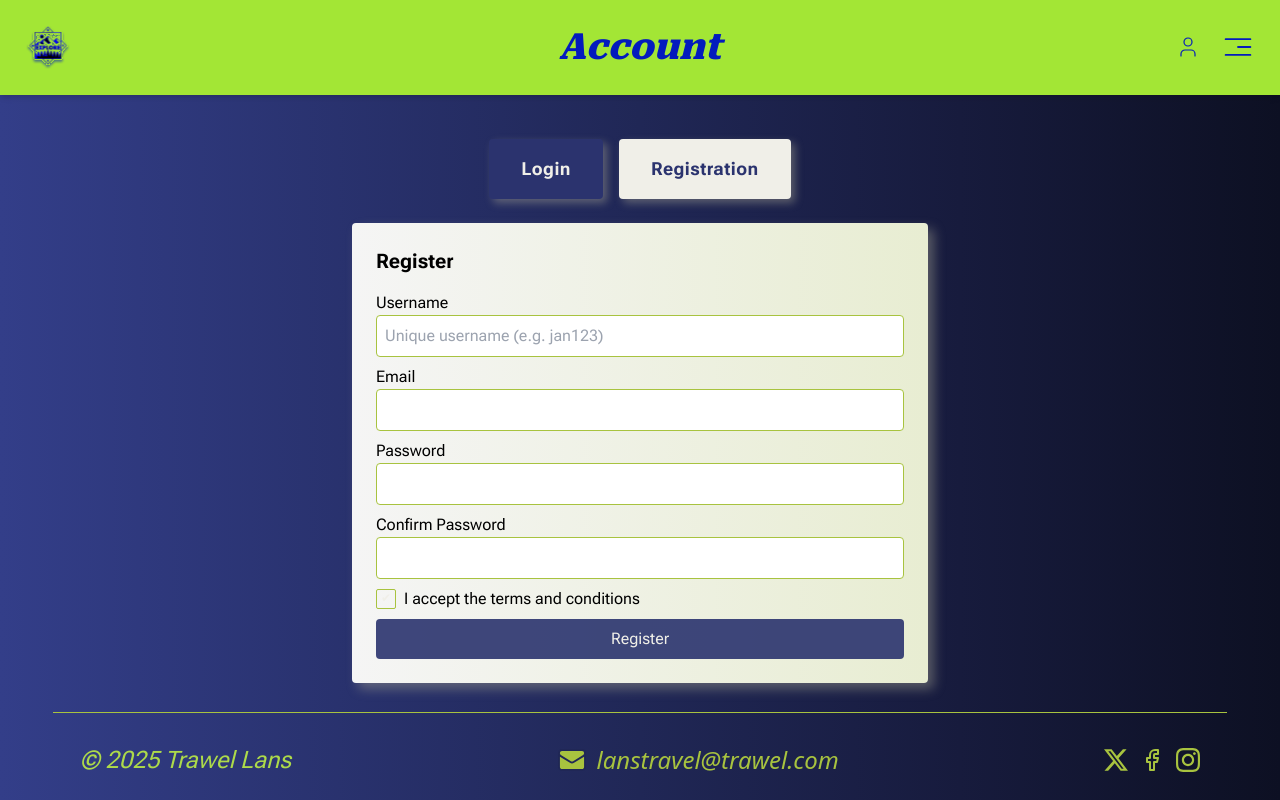
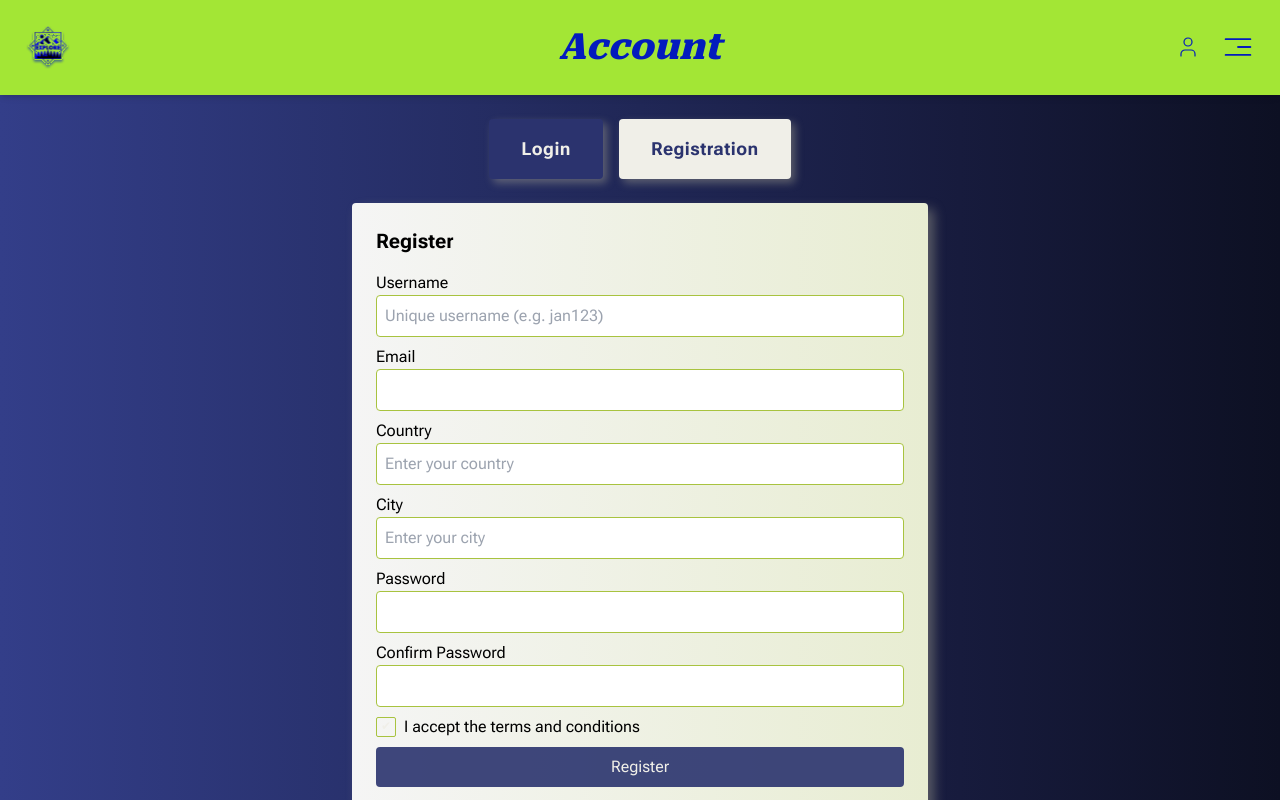
Before and after one commit to katerinajoanna/Examensarbete-TravelLans, a React (Vite) app in the folder frontend/: page /login in a window 1280 px wide. Both pictures are taken after a click on the button "Registration". Built offline with nearby package versions, Linux system fonts and the light colour scheme.

Commit message:
Lagt till i RegisterForm input till contry och city

```diff
--- a/frontend/src/components/RegisterForm.tsx
+++ b/frontend/src/components/RegisterForm.tsx
@@ -1,29 +1,129 @@
+// const RegisterForm = () => {
+//     return (
+//         <section className="bg-gradient-to-r from-[#f5f5f5] to-[#e8edd2] p-6 rounded shadow-formShadow w-full max-w-md md:max-w-lg lg:max-w-xl mx-auto">
+//             <h2 className="text-xl font-bold mb-4">Register</h2>
+//             <form className="space-y-2">
+//                 <div>
+//                     <label className="block">Username</label>
+//                     <input type="text" className="border border-bgLine focus:border-borderInput focus:outline-none p-2 w-full rounded" placeholder="Unique username (e.g. jan123)" />
+//                 </div>
+//                 <div>
+//                     <label className="block">Email</label>
+//                     <input type="email" className="border border-bgLine focus:border-borderInput focus:outline-none p-2 w-full rounded" />
+//                 </div>
+//                 <div>
+//                     <label className="block">Password</label>
+//                     <input type="password" className="border border-bgLine focus:border-borderInput focus:outline-none p-2 w-full rounded" />
+//                 </div>
+//                 <div>
+//                     <label className="block">Confirm Password</label>
+//                     <input type="password" className="border border-bgLine focus:border-borderInput focus:outline-none p-2 w-full rounded" />
+//                 </div>
+//                 <div className="flex items-center">
+//                     <input type="checkbox" className="mr-2 h-5 w-5 cursor-pointer appearance-none border border-bgLine rounded-sm checked:bg-lime-500 checked:border-transparent focus:ring-1 focus:ring-bgLine before:content-['✔'] before:text-textMuted before:text-xs before:flex before:items-center before:justify-center" required />
+//                     <label>I accept the terms and conditions</label>
+//                 </div>
+//                 <button type="submit" className="w-full bg-bgButton bg-opacity-90  text-textMuted py-2 rounded">Register</button>
+//             </form>
+//         </section>
+//     );
+// };
+
+// export default RegisterForm;
+
+
+
+import { useState } from 'react';
+
 const RegisterForm = () => {
+    const [formData, setFormData] = useState({
+        username: '',
+        email: '',
+        password: '',
+        confirmPassword: '',
+        country: '',
+        city: '',
+    });
+
+    const handleChange = (e: React.ChangeEvent<HTMLInputElement>) => {
+        setFormData({ ...formData, [e.target.name]: e.target.value });
+    };
+
     return (
         <section className="bg-gradient-to-r from-[#f5f5f5] to-[#e8edd2] p-6 rounded shadow-formShadow w-full max-w-md md:max-w-lg lg:max-w-xl mx-auto">
             <h2 className="text-xl font-bold mb-4">Register</h2>
             <form className="space-y-2">
                 <div>
                     <label className="block">Username</label>
-                    <input type="text" className="border border-bgLine focus:border-borderInput focus:outline-none p-2 w-full rounded" placeholder="Unique username (e.g. jan123)" />
+                    <input
+                        type="text"
+                        name="username"
+                        value={formData.username}
+                        onChange={handleChange}
+                        className="border border-bgLine focus:border-borderInput focus:outline-none p-2 w-full rounded"
+                        placeholder="Unique username (e.g. jan123)"
+                    />
                 </div>
                 <div>
                     <label className="block">Email</label>
-                    <input type="email" className="border border-bgLine focus:border-borderInput focus:outline-none p-2 w-full rounded" />
+                    <input
+                        type="email"
+                        name="email"
+                        value={formData.email}
+                        onChange={handleChange}
+                        className="border border-bgLine focus:border-borderInput focus:outline-none p-2 w-full rounded"
+                    />
+                </div>
+                <div>
+                    <label className="block">Country</label>
+                    <input
+                        type="text"
+                        name="country"
+                        value={formData.country}
+                        onChange={handleChange}
+                        className="border border-bgLine focus:border-borderInput focus:outline-none p-2 w-full rounded"
+                        placeholder="Enter your country"
+                    />
+                </div>
+                <div>
+                    <label className="block">City</label>
+                    <input
+                        type="text"
+                        name="city"
+                        value={formData.city}
+                        onChange={handleChange}
+                        className="border border-bgLine focus:border-borderInput focus:outline-none p-2 w-full rounded"
+                        placeholder="Enter your city"
+                    />
                 </div>
                 <div>
                     <label className="block">Password</label>
-                    <input type="password" className="border border-bgLine focus:border-borderInput focus:outline-none p-2 w-full rounded" />
+                    <input
+                        type="password"
+                        name="password"
+                        value={formData.password}
+                        onChange={handleChange}
+                        className="border border-bgLine focus:border-borderInput focus:outline-none p-2 w-full rounded"
+                    />
                 </div>
                 <div>
                     <label className="block">Confirm Password</label>
-                    <input type="password" className="border border-bgLine focus:border-borderInput focus:outline-none p-2 w-full rounded" />
+                    <input
+                        type="password"
+                        name="confirmPassword"
+                        value={formData.confirmPassword}
+                        onChange={handleChange}
+                        className="border border-bgLine focus:border-borderInput focus:outline-none p-2 w-full rounded"
+                    />
                 </div>
+
                 <div className="flex items-center">
                     <input type="checkbox" className="mr-2 h-5 w-5 cursor-pointer appearance-none border border-bgLine rounded-sm checked:bg-lime-500 checked:border-transparent focus:ring-1 focus:ring-bgLine before:content-['✔'] before:text-textMuted before:text-xs before:flex before:items-center before:justify-center" required />
                     <label>I accept the terms and conditions</label>
                 </div>
-                <button type="submit" className="w-full bg-bgButton bg-opacity-90  text-textMuted py-2 rounded">Register</button>
+                <button type="submit" className="w-full bg-bgButton bg-opacity-90 text-textMuted py-2 rounded">
+                    Register
+                </button>
             </form>
         </section>
     );
```
